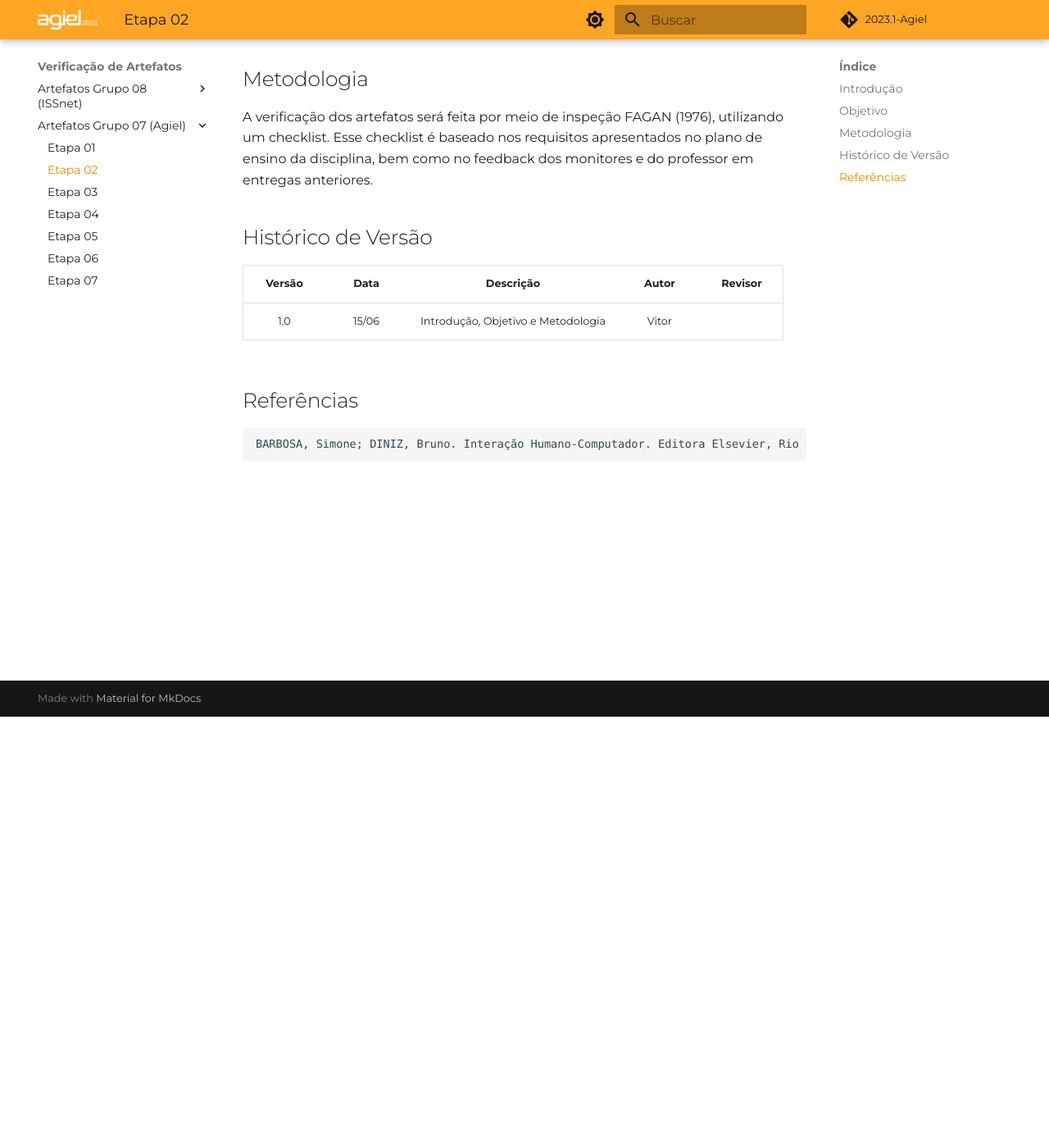
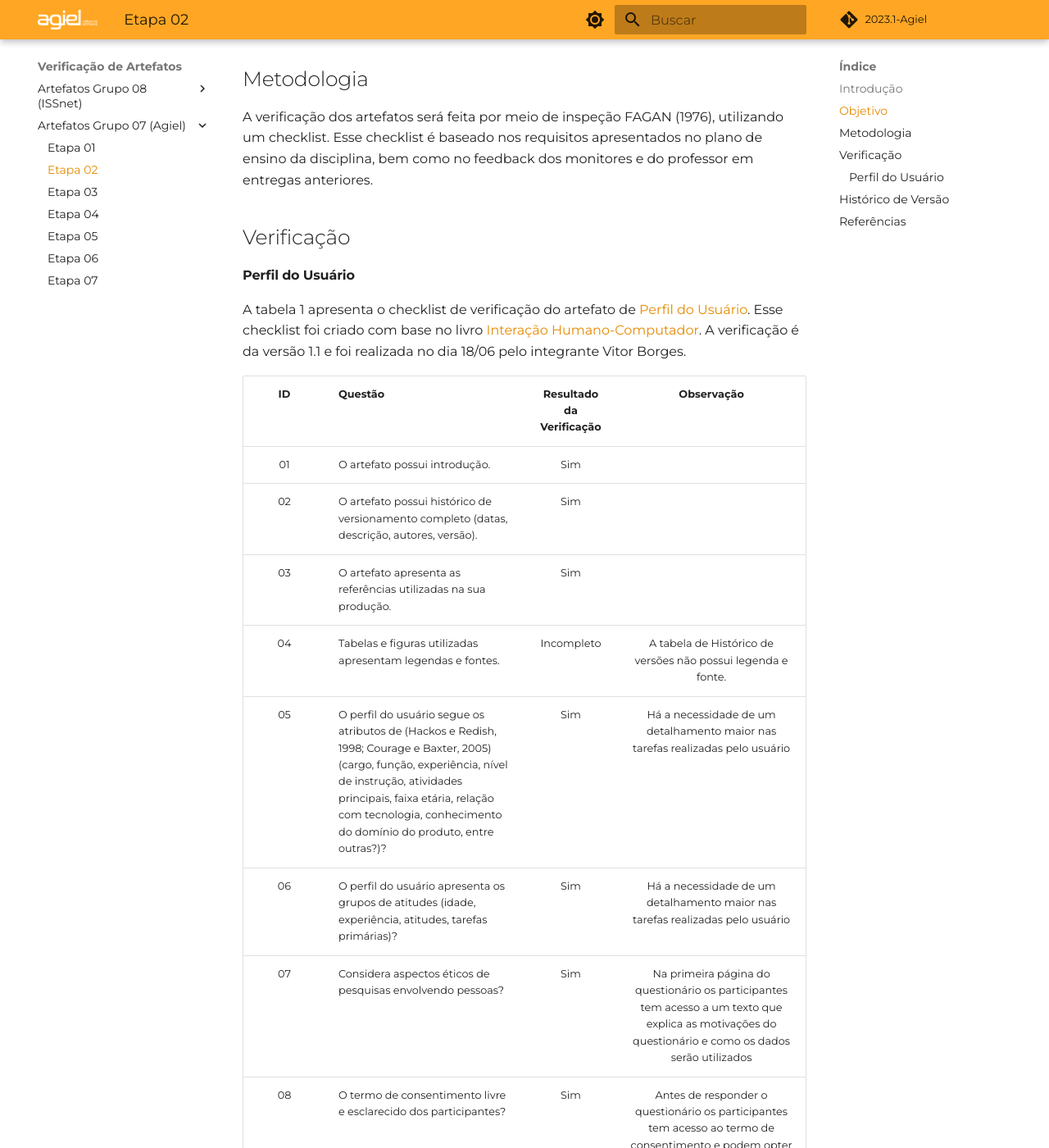
Before and after one commit to Interacao-Humano-Computador/2023.1-Agiel, an MkDocs documentation site: the page built from docs/verificacao/grupo_7/etapa_2.md, in a window 1280 px wide and 1400 px high, scrolled down 526 px. Shown: the whole window at 82% size. Built offline with MkDocs 1.6.1 and Material for MkDocs 9.7.7, drawn with Linux system fonts in a browser that asks for light colours; some web fonts are replaced; comment, search, counter and statistics services are not loaded; some of the changed text lies outside the part shown.

Commit message:
docs: adicionado checklist para a vertificação do artefato (perfil do usuário)

````diff
--- a/docs/verificacao/grupo_7/etapa_2.md
+++ b/docs/verificacao/grupo_7/etapa_2.md
@@ -7,17 +7,40 @@ A verificação da qualidade dos artefatos produzidos em um projeto desempenha u
 
 ## Objetivo
 <p align="justify">
-Este documento tem como fim verificar a qualidade dos artefatos produzidos pelo <a href="https://github.com/Interacao-Humano-Computador/2023.1-Agiel">grupo 07</a>, responsável pela avaliação do site <a href="https://www.agiel.com.br/site/">Agiel</a>, na etapa 01.
+Este documento tem como fim verificar a qualidade dos artefatos produzidos pelo <a href="https://github.com/Interacao-Humano-Computador/2023.1-Agiel">grupo 07</a>, responsável pela avaliação do site <a href="https://www.agiel.com.br/site/">Agiel</a>, na etapa 02 (<a href="https://interacao-humano-computador.github.io/2023.1-Agiel/planejamento/cronograma/#etapa-2-analise-de-requisitos">Análise de Requisitos</a>).
 </p>
 
 ## Metodologia
 A verificação dos artefatos será feita por meio de inspeção FAGAN (1976), utilizando um checklist. Esse checklist é baseado nos requisitos apresentados no plano de ensino da disciplina, bem como no feedback dos monitores e do professor em entregas anteriores.
+
+## Verificação
+
+#### Perfil do Usuário
+
+A tabela 1 apresenta o checklist de verificação do artefato de <a href="https://interacao-humano-computador.github.io/2023.1-Agiel/requisitos/perfil_do_usuario/">Perfil do Usuário</a>. Esse checklist foi criado com base no livro [Interação Humano-Computador](#referências).
+A verificação é da versão 1.1 e foi realizada no dia 18/06 pelo integrante Vitor Borges.
+
+| ID |Questão| Resultado da Verificação | Observação |
+| :---: | --- | :---: |  :---: |
+| 01 | O artefato possui introdução.  | Sim | |
+| 02 | O artefato possui histórico de versionamento completo (datas, descrição, autores, versão).  | Sim | |
+| 03 |  O artefato apresenta as referências utilizadas na sua produção.  | Sim | |
+| 04 | Tabelas e figuras utilizadas apresentam legendas e fontes.  | Incompleto | A tabela de Histórico de versões não possui legenda e fonte. |
+| 05 | O perfil do usuário segue os atributos de (Hackos e Redish, 1998; Courage e Baxter, 2005)(cargo, função, experiência, nível de instrução, atividades principais, faixa etária, relação com tecnologia, conhecimento do domínio do produto, entre outras?)? |  Sim | Há a necessidade de um detalhamento maior nas tarefas realizadas pelo usuário |
+| 06 | O perfil do usuário apresenta os grupos de atitudes (idade, experiência, atitudes, tarefas primárias)? | Sim | Há a necessidade de um detalhamento maior nas tarefas realizadas pelo usuário |
+| 07 | Considera aspectos éticos de pesquisas envolvendo pessoas? | Sim | Na primeira página do questionário os participantes tem acesso a um texto que explica as motivações do questionário e como os dados serão utilizados |
+| 08 | O termo de consentimento livre e esclarecido dos participantes? | Sim | Antes de responder o questionário os participantes tem acesso ao termo de consentimento e podem opter por não responder a qualquer momento que se sintam desconfortáveis ou que não queiram mais participar |
+
+<h6 align = "center"> Tabela 1: Checklist para Verificação
+<br> Autor(es): Vitor Borges
+<br>Fonte: Autor(es)</h6>
 
 ## Histórico de Versão
 
 | Versão | Data  |            Descrição              |     Autor      |    Revisor    |
 |:------:|:-----:|:---------------------------------:|:--------------:|:-------------:|
 |  1.0   | 15/06  | Introdução, Objetivo e Metodologia | Vitor | |
+|  1.1   | 18/06 | Adição de checklist para o perfil de usuário | Vitor | |
 
 ## Referências
 ```
````
